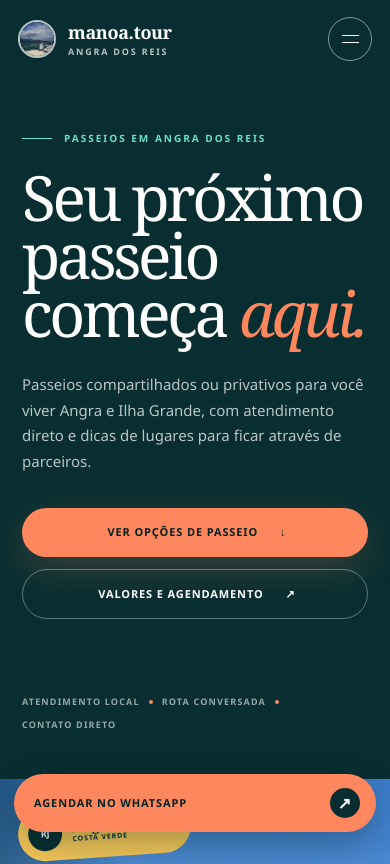
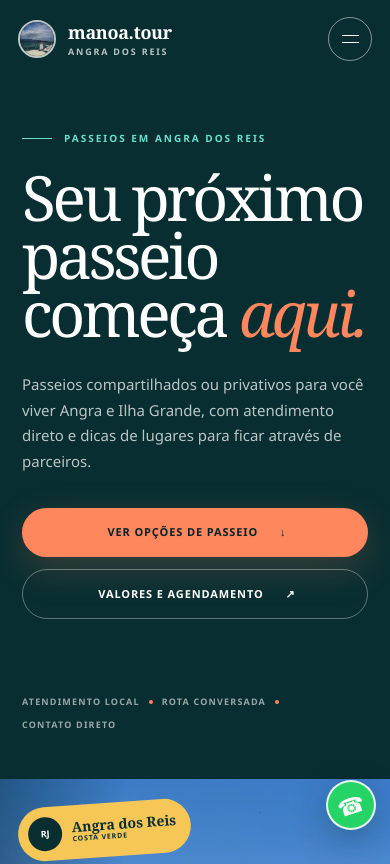
Before and after one commit to Judice007/manoatour, a Next.js app: page / in a window 390 px wide. Shown: the top 864 px of the page. Built offline with nearby package versions, Linux system fonts and the light colour scheme.

Commit message:
Add compact floating WhatsApp button

```diff
--- a/app/globals.css
+++ b/app/globals.css
@@ -209,7 +209,9 @@ footer { min-height: 150px; padding: 40px clamp(24px, 6vw, 96px); background: va
 .brand--footer img { border-color: rgba(255,255,255,.35); }
 footer > p { margin: 0; color: rgba(255,255,255,.48); font-size: 9px; letter-spacing: .12em; text-transform: uppercase; text-align: center; }
 footer > div { justify-self: end; display: flex; gap: 24px; font-size: 9px; font-weight: 900; letter-spacing: .1em; text-transform: uppercase; }
-.floating-cta { display: none; }
+.floating-cta { position: fixed; z-index: 30; right: 20px; bottom: 20px; display: grid; place-items: center; width: 56px; height: 56px; border: 2px solid rgba(255,255,255,.88); border-radius: 50%; background: #25d366; color: #fff; box-shadow: 0 12px 34px rgba(4,35,38,.3); font-size: 25px; line-height: 1; transition: transform .25s ease, box-shadow .25s ease; }
+.floating-cta:hover, .floating-cta:focus-visible { transform: translateY(-3px) scale(1.04); box-shadow: 0 16px 38px rgba(4,35,38,.36); }
+.floating-cta span { transform: rotate(-18deg); }
 
 @media (max-width: 1050px) {
   .desktop-nav { display: none; }
@@ -289,8 +291,7 @@ footer > div { justify-self: end; display: flex; gap: 24px; font-size: 9px; font
   footer { grid-template-columns: 1fr; padding: 46px 24px 100px; text-align: left; }
   footer > p { text-align: left; }
   footer > div { justify-self: start; }
-  .floating-cta { position: fixed; z-index: 30; left: 14px; right: 14px; bottom: 12px; display: flex; justify-content: space-between; align-items: center; padding: 14px 16px 14px 20px; border-radius: 999px; background: var(--coral); color: var(--ink-deep); box-shadow: 0 12px 34px rgba(4,35,38,.32); font-size: 11px; font-weight: 900; letter-spacing: .08em; text-transform: uppercase; }
-  .floating-cta b { display: grid; place-items: center; width: 30px; height: 30px; border-radius: 50%; background: var(--ink); color: #fff; font-size: 16px; }
+  .floating-cta { right: 14px; bottom: 14px; width: 50px; height: 50px; font-size: 22px; }
 }
 
 @media (prefers-reduced-motion: reduce) {
--- a/app/page.tsx
+++ b/app/page.tsx
@@ -274,8 +274,8 @@ export default function Home() {
         <div><a href={instagramUrl} target="_blank" rel="noreferrer">Instagram ↗</a><a href={contactUrl} target="_blank" rel="noreferrer">WhatsApp ↗</a></div>
       </footer>
 
-      <a className="floating-cta" href={contactUrl} target="_blank" rel="noreferrer" aria-label="Agendar passeio com o Manoa pelo WhatsApp">
-        <span>Agendar no WhatsApp</span><b aria-hidden="true">↗</b>
+      <a className="floating-cta" href={contactUrl} target="_blank" rel="noreferrer" aria-label="Falar com o Manoa pelo WhatsApp" title="Falar no WhatsApp">
+        <span aria-hidden="true">☎</span>
       </a>
     </main>
   );
```
Also changed, not shown: 1 other file (tests, documents, lock files or other folders).
